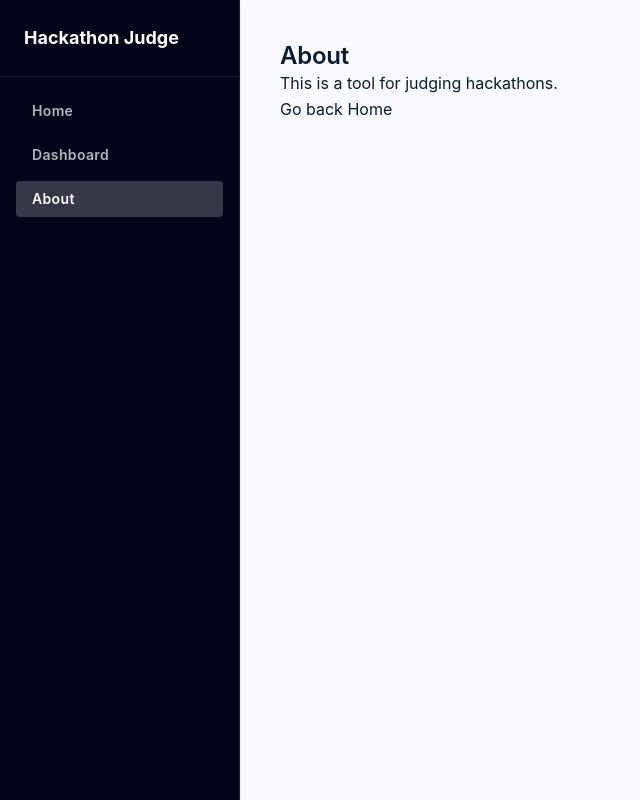
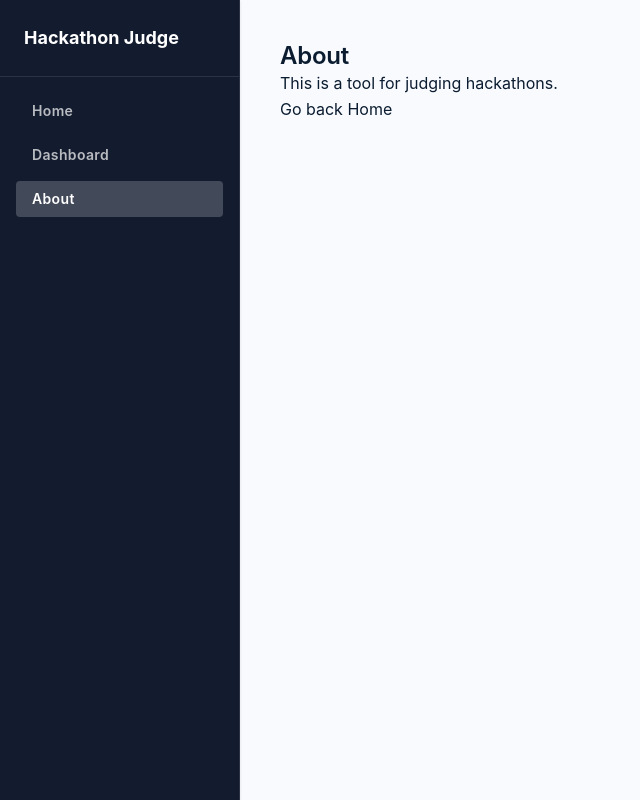
Before and after one commit to moficodes/hackathon-judge, a React (Vite) app in the folder frontend/: page /about in a window 1280 px wide. Shown: the whole page, without its empty margins (0-640 px from the left). Built offline with nearby package versions, Linux system fonts and the light colour scheme.

Commit message:
refactor: improve Sidebar code quality

```diff
--- a/frontend/src/components/Sidebar.tsx
+++ b/frontend/src/components/Sidebar.tsx
@@ -1,14 +1,14 @@
-import { Link, NavLink } from 'react-router-dom';
+import { NavLink } from 'react-router-dom';
+
+const navItems = [
+  { name: 'Home', path: '/' },
+  { name: 'Dashboard', path: '/dashboard' },
+  { name: 'About', path: '/about' },
+];
 
 export default function Sidebar() {
-  const navItems = [
-    { name: 'Home', path: '/' },
-    { name: 'Dashboard', path: '/dashboard' },
-    { name: 'About', path: '/about' },
-  ];
-
   return (
-    <aside className="bg-slate-950 text-white border-r border-white/10 shadow-sm z-10 flex flex-col w-[240px]">
+    <aside className="bg-primary text-white border-r border-white/10 shadow-sm z-10 flex flex-col w-[240px]">
       <div className="p-lg font-bold text-lg border-b border-white/10">
         Hackathon Judge
       </div>
```
Also changed, not shown: 1 other file (tests, documents, lock files or other folders).
